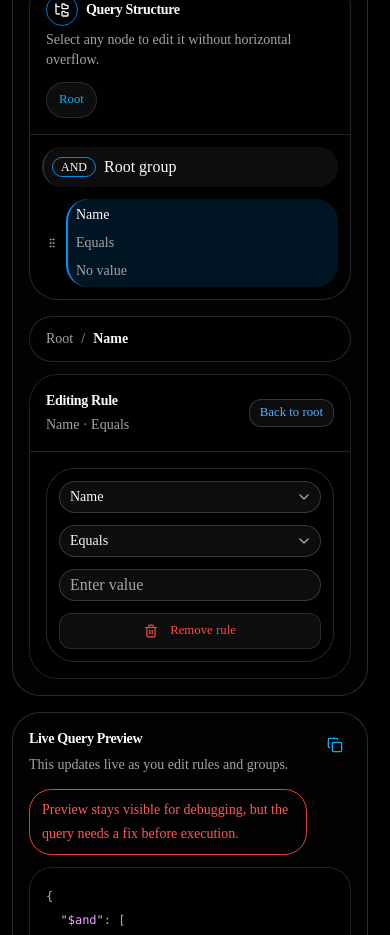
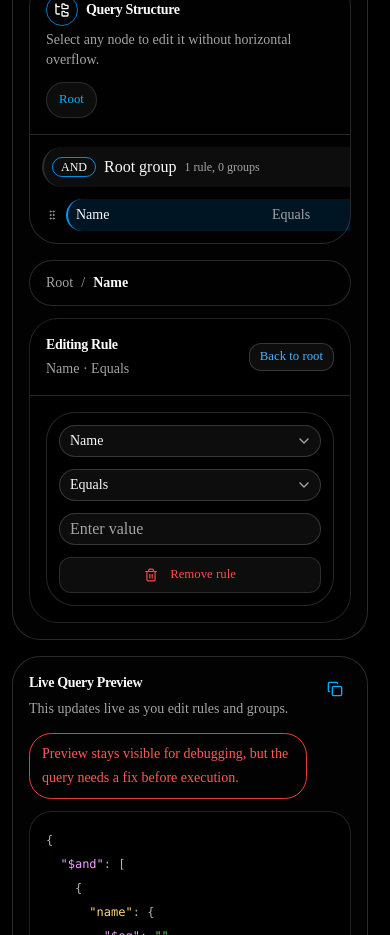
Before and after one commit to dreadhead0/visual-query-builder, a Next.js app: page /builder in a window 390 px wide. Shown: the part 920-1855 px from the top of the page. Built offline with nearby package versions, Linux system fonts and the light colour scheme.

Commit message:
fix: improve responsive builder layout on deployed view

```diff
--- a/src/app/globals.css
+++ b/src/app/globals.css
@@ -707,6 +707,35 @@ select {
   .library-card:hover {
     border-color: color-mix(in oklch, var(--accent-primary) 38%, transparent);
   }
+
+  .query-tree-scroll {
+    scrollbar-width: thin;
+    scrollbar-color: color-mix(in oklch, var(--accent-primary) 58%, transparent) transparent;
+    overscroll-behavior: contain;
+  }
+
+  .query-tree-scroll::-webkit-scrollbar {
+    width: 5px;
+    height: 5px;
+  }
+
+  .query-tree-scroll::-webkit-scrollbar-track {
+    background: transparent;
+  }
+
+  .query-tree-scroll::-webkit-scrollbar-thumb {
+    border-radius: 999px;
+    background: color-mix(in oklch, var(--accent-primary) 52%, transparent);
+  }
+
+  .query-tree-scroll::-webkit-scrollbar-thumb:hover {
+    background: color-mix(in oklch, var(--accent-primary) 72%, transparent);
+  }
+
+  .query-tree-scroll::-webkit-scrollbar-corner {
+    background: transparent;
+  }
+
 }
 
 @supports not ((backdrop-filter: blur(1px)) or (-webkit-backdrop-filter: blur(1px))) {
--- a/src/components/landing/landing-page.tsx
+++ b/src/components/landing/landing-page.tsx
@@ -72,7 +72,7 @@ export function LandingPage() {
             <section className="mx-auto flex min-h-screen w-full max-w-[1500px] flex-col px-3 py-4 sm:px-5 lg:px-8">
                 <nav className="liquid-shell flex items-center justify-between rounded-[2rem] px-4 py-3 sm:px-5">
                     <Link href="/" className="flex items-center gap-2">
-                        <span className="brand-mark flex h-9 w-9 items-center justify-center rounded-2xl border text-sm font-bold">
+                        <span className="flex h-9 w-9 items-center justify-center rounded-2xl border border-[color:var(--accent-primary-border)] bg-transparent text-sm font-bold text-[color:var(--accent-primary)]">
                             QN
                         </span>
 
--- a/src/components/query-builder/query-structure-tree.tsx
+++ b/src/components/query-builder/query-structure-tree.tsx
@@ -55,8 +55,8 @@ function QueryStructureTreeComponent({
                 type="button"
                 className={
                     selectedNodeId === queryTree.id
-                        ? "tree-group-heading selected-node mb-3 flex w-full min-w-0 items-center gap-2 rounded-xl border-l-2 px-2 py-2 text-left"
-                        : "tree-group-heading mb-3 flex w-full min-w-0 items-center gap-2 rounded-xl border-l-2 border-transparent px-2 py-2 text-left transition-colors"
+                        ? "tree-group-heading selected-node mb-3 flex min-w-[680px] items-center gap-2 rounded-xl border-l-2 px-2 py-2 text-left"
+                        : "tree-group-heading mb-3 flex min-w-[680px] items-center gap-2 rounded-xl border-l-2 border-transparent px-2 py-2 text-left transition-colors"
                 }
                 onClick={() => onSelectNode(queryTree.id)}
             >
@@ -64,9 +64,9 @@ function QueryStructureTreeComponent({
                     {queryTree.combinator}
                 </Badge>
 
-                <span className="truncate font-medium">Root group</span>
+                <span className="whitespace-nowrap font-medium">Root group</span>
 
-                <span className="hidden shrink-0 text-xs text-muted-foreground sm:inline">
+                <span className="shrink-0 text-xs text-muted-foreground">
                     {getChildSummary(queryTree.children)}
                 </span>
             </button>
@@ -75,7 +75,7 @@ function QueryStructureTreeComponent({
                 items={queryTree.children.map((child) => child.id)}
                 strategy={verticalListSortingStrategy}
             >
-                <div className="min-w-0 space-y-1">
+                <div className="min-w-max space-y-1">
                     {queryTree.children.map((child) => (
                         <QueryTreeItem
                             key={child.id}
@@ -123,8 +123,8 @@ function QueryStructureTreeComponent({
                 </div>
             </div>
 
-            <div className="min-h-0 flex-1 overflow-y-auto overflow-x-hidden p-3">
-                <div className="min-w-0">
+            <div className="query-tree-scroll min-h-0 flex-1 overflow-auto p-3">
+                <div className="min-w-max pr-8">
                     {isDndReady ? (
                         <DndContext
                             sensors={sensors}
--- a/src/components/query-builder/query-tree-item.tsx
+++ b/src/components/query-builder/query-tree-item.tsx
@@ -38,14 +38,14 @@ function getLineClass(combinator: LogicalOperator) {
 
 function getChildIndentClass(depth: number) {
     if (depth >= 5) {
-        return "ml-1 pl-2";
+        return "ml-0.5 pl-1.5";
     }
 
     if (depth >= 3) {
-        return "ml-2 pl-2";
+        return "ml-1 pl-1.5";
     }
 
-    return "ml-4 pl-3";
+    return "ml-2 pl-2";
 }
 
 function QueryTreeItemComponent({
@@ -85,19 +85,19 @@ function QueryTreeItemComponent({
                         type="button"
                         data-testid="query-tree-rule"
                         aria-label={`Edit rule ${summary.fieldLabel}`}
-                        className={`w-full rounded-xl px-2 py-1.5 text-left ${selectedClass}`}
+                        className={`min-w-[680px] rounded-xl px-2 py-1.5 text-left ${selectedClass}`}
                         onClick={() => onSelectNode(node.id)}
                     >
-                        <div className="grid min-w-0 gap-2 text-sm sm:grid-cols-[minmax(110px,1fr)_minmax(80px,0.6fr)_minmax(100px,0.8fr)] sm:items-center">
-                            <span className="truncate font-medium">
+                        <div className="grid min-w-[640px] grid-cols-[180px_150px_260px] items-center gap-4 text-sm">
+                            <span className="whitespace-nowrap font-medium">
                                 {summary.fieldLabel}
                             </span>
 
-                            <span className="truncate text-muted-foreground">
+                            <span className="whitespace-nowrap text-muted-foreground">
                                 {summary.operatorLabel}
                             </span>
 
-                            <span className={value === "No value" ? "truncate text-muted-foreground" : "truncate text-foreground"}>
+                            <span className={value === "No value" ? "whitespace-nowrap text-muted-foreground" : "whitespace-nowrap text-foreground"}>
                                 {value}
                             </span>
                         </div>
@@ -110,11 +110,11 @@ function QueryTreeItemComponent({
     const groupLineClass = getLineClass(node.combinator);
 
     return (
-        <div className="relative min-w-0">
+        <div className="relative min-w-max">
             <div className={treeConnectorClass}>
                 <SortableQueryNode id={node.id} parentGroupId={parentGroupId}>
-                    <div className={`tree-group-heading rounded-xl px-2 py-1.5 ${selectedClass}`}>
-                        <div className="flex min-w-0 items-center gap-2">
+                    <div className={`tree-group-heading min-w-[680px] rounded-xl px-2 py-1.5 ${selectedClass}`}>
+                        <div className="flex min-w-[640px] items-center gap-2">
                             <Button
                                 type="button"
                                 variant="outline"
@@ -136,7 +136,7 @@ function QueryTreeItemComponent({
                                 type="button"
                                 data-testid="query-tree-group"
                                 aria-label="Edit nested group"
-                                className="flex min-w-0 flex-1 items-center gap-2 text-left"
+                                className="flex min-w-max flex-1 items-center gap-2 text-left"
                                 onClick={() => onSelectNode(node.id)}
                             >
                                 <Badge
@@ -146,11 +146,11 @@ function QueryTreeItemComponent({
                                     {node.combinator}
                                 </Badge>
 
-                                <span className="truncate text-sm font-medium">
+                                <span className="whitespace-nowrap text-sm font-medium">
                                     Nested group
                                 </span>
 
-                                <span className="hidden shrink-0 rounded-full border border-border px-2 py-0.5 text-xs text-muted-foreground sm:inline">
+                                <span className="shrink-0 rounded-full border border-border px-2 py-0.5 text-xs text-muted-foreground">
                                     {getChildSummary(node.children)}
                                 </span>
                             </button>
@@ -164,7 +164,7 @@ function QueryTreeItemComponent({
                     items={node.children.map((child) => child.id)}
                     strategy={verticalListSortingStrategy}
                 >
-                    <div className={`relative min-w-0 space-y-1 border-l ${groupLineClass} ${getChildIndentClass(depth)}`}>
+                    <div className={`relative min-w-max space-y-1 border-l ${groupLineClass} ${getChildIndentClass(depth)}`}>
                         {node.children.map((child) => (
                             <QueryTreeItem
                                 key={child.id}
```
